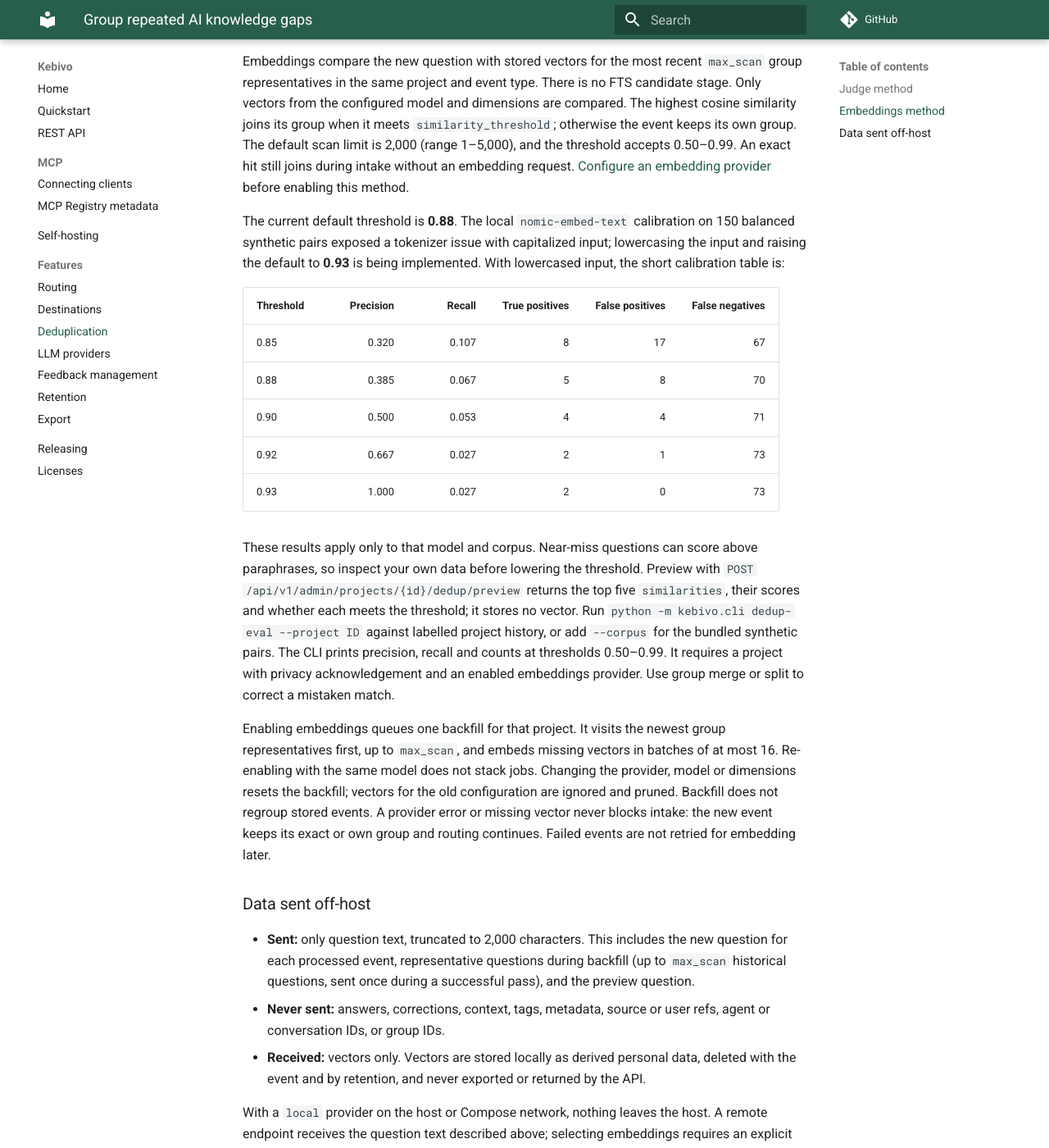
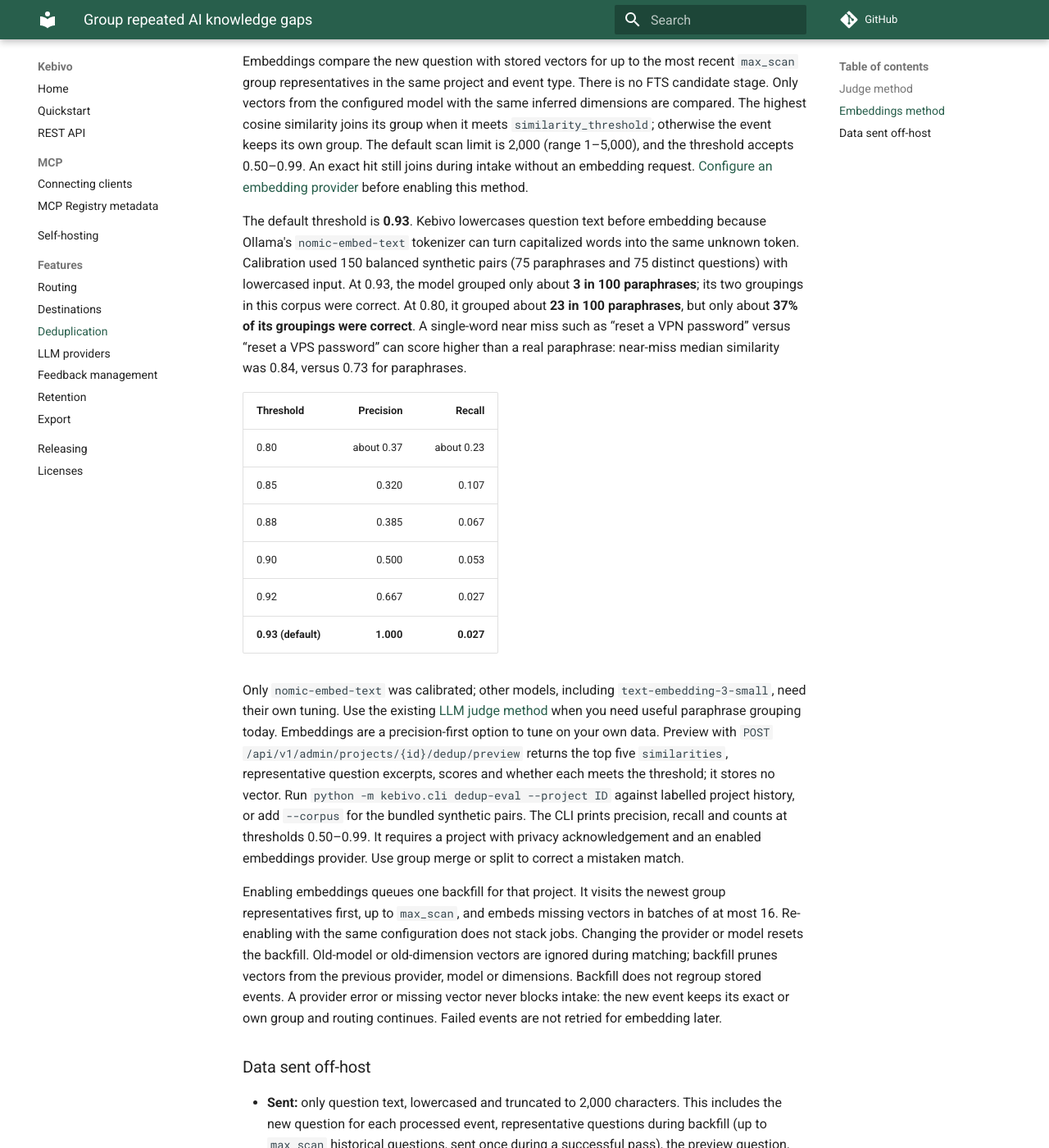
Before and after one commit to OCNAI/kebivo, an MkDocs documentation site: the page built from docs/deduplication.md, in a window 1280 px wide and 1400 px high, scrolled down 2046 px. Shown: the whole window at 82% size. Built offline with MkDocs 1.6.1 and Material for MkDocs 9.7.7, drawn with Linux system fonts in a browser that asks for light colours; comment, search, counter and statistics services are not loaded; some of the changed text lies outside the part shown.

Commit message:
Align embedding docs with calibrated default
Signed-off-by: OCNAI <155850614+OCNAI@users.noreply.github.com>

```diff
--- a/docs/deduplication.md
+++ b/docs/deduplication.md
@@ -33,25 +33,26 @@ Administrators can call `POST /api/v1/admin/projects/{id}/dedup/preview` with an
 
 ### Embeddings method
 
-Embeddings compare the new question with stored vectors for the most recent `max_scan` group representatives in the same project and event type. There is no FTS candidate stage. Only vectors from the configured model and dimensions are compared. The highest cosine similarity joins its group when it meets `similarity_threshold`; otherwise the event keeps its own group. The default scan limit is 2,000 (range 1–5,000), and the threshold accepts 0.50–0.99. An exact hit still joins during intake without an embedding request. [Configure an embedding provider](llm-providers.md#ollama-recipe) before enabling this method.
+Embeddings compare the new question with stored vectors for up to the most recent `max_scan` group representatives in the same project and event type. There is no FTS candidate stage. Only vectors from the configured model with the same inferred dimensions are compared. The highest cosine similarity joins its group when it meets `similarity_threshold`; otherwise the event keeps its own group. The default scan limit is 2,000 (range 1–5,000), and the threshold accepts 0.50–0.99. An exact hit still joins during intake without an embedding request. [Configure an embedding provider](llm-providers.md#ollama-recipe) before enabling this method.
 
-The current default threshold is **0.88**. The local `nomic-embed-text` calibration on 150 balanced synthetic pairs exposed a tokenizer issue with capitalized input; lowercasing the input and raising the default to **0.93** is being implemented. With lowercased input, the short calibration table is:
+The default threshold is **0.93**. Kebivo lowercases question text before embedding because Ollama's `nomic-embed-text` tokenizer can turn capitalized words into the same unknown token. Calibration used 150 balanced synthetic pairs (75 paraphrases and 75 distinct questions) with lowercased input. At 0.93, the model grouped only about **3 in 100 paraphrases**; its two groupings in this corpus were correct. At 0.80, it grouped about **23 in 100 paraphrases**, but only about **37% of its groupings were correct**. A single-word near miss such as “reset a VPN password” versus “reset a VPS password” can score higher than a real paraphrase: near-miss median similarity was 0.84, versus 0.73 for paraphrases.
 
-| Threshold | Precision | Recall | True positives | False positives | False negatives |
-| --- | ---: | ---: | ---: | ---: | ---: |
-| 0.85 | 0.320 | 0.107 | 8 | 17 | 67 |
-| 0.88 | 0.385 | 0.067 | 5 | 8 | 70 |
-| 0.90 | 0.500 | 0.053 | 4 | 4 | 71 |
-| 0.92 | 0.667 | 0.027 | 2 | 1 | 73 |
-| 0.93 | 1.000 | 0.027 | 2 | 0 | 73 |
+| Threshold | Precision | Recall |
+| --- | ---: | ---: |
+| 0.80 | about 0.37 | about 0.23 |
+| 0.85 | 0.320 | 0.107 |
+| 0.88 | 0.385 | 0.067 |
+| 0.90 | 0.500 | 0.053 |
+| 0.92 | 0.667 | 0.027 |
+| **0.93 (default)** | **1.000** | **0.027** |
 
-These results apply only to that model and corpus. Near-miss questions can score above paraphrases, so inspect your own data before lowering the threshold. Preview with `POST /api/v1/admin/projects/{id}/dedup/preview` returns the top five `similarities`, their scores and whether each meets the threshold; it stores no vector. Run `python -m kebivo.cli dedup-eval --project ID` against labelled project history, or add `--corpus` for the bundled synthetic pairs. The CLI prints precision, recall and counts at thresholds 0.50–0.99. It requires a project with privacy acknowledgement and an enabled embeddings provider. Use group merge or split to correct a mistaken match.
+Only `nomic-embed-text` was calibrated; other models, including `text-embedding-3-small`, need their own tuning. Use the existing [LLM judge method](#judge-method) when you need useful paraphrase grouping today. Embeddings are a precision-first option to tune on your own data. Preview with `POST /api/v1/admin/projects/{id}/dedup/preview` returns the top five `similarities`, representative question excerpts, scores and whether each meets the threshold; it stores no vector. Run `python -m kebivo.cli dedup-eval --project ID` against labelled project history, or add `--corpus` for the bundled synthetic pairs. The CLI prints precision, recall and counts at thresholds 0.50–0.99. It requires a project with privacy acknowledgement and an enabled embeddings provider. Use group merge or split to correct a mistaken match.
 
-Enabling embeddings queues one backfill for that project. It visits the newest group representatives first, up to `max_scan`, and embeds missing vectors in batches of at most 16. Re-enabling with the same model does not stack jobs. Changing the provider, model or dimensions resets the backfill; vectors for the old configuration are ignored and pruned. Backfill does not regroup stored events. A provider error or missing vector never blocks intake: the new event keeps its exact or own group and routing continues. Failed events are not retried for embedding later.
+Enabling embeddings queues one backfill for that project. It visits the newest group representatives first, up to `max_scan`, and embeds missing vectors in batches of at most 16. Re-enabling with the same configuration does not stack jobs. Changing the provider or model resets the backfill. Old-model or old-dimension vectors are ignored during matching; backfill prunes vectors from the previous provider, model or dimensions. Backfill does not regroup stored events. A provider error or missing vector never blocks intake: the new event keeps its exact or own group and routing continues. Failed events are not retried for embedding later.
 
 ### Data sent off-host
 
-- **Sent:** only question text, truncated to 2,000 characters. This includes the new question for each processed event, representative questions during backfill (up to `max_scan` historical questions, sent once during a successful pass), and the preview question.
+- **Sent:** only question text, lowercased and truncated to 2,000 characters. This includes the new question for each processed event, representative questions during backfill (up to `max_scan` historical questions, sent once during a successful pass), the preview question, and question pairs when you run `dedup-eval` on project history. The provider test sends fixed synthetic questions.
 - **Never sent:** answers, corrections, context, tags, metadata, source or user refs, agent or conversation IDs, or group IDs.
 - **Received:** vectors only. Vectors are stored locally as derived personal data, deleted with the event and by retention, and never exported or returned by the API.
 
```
Also changed, not shown: README.md (+1 -1 lines), docs/llm-providers.md (+3 -3 lines).
